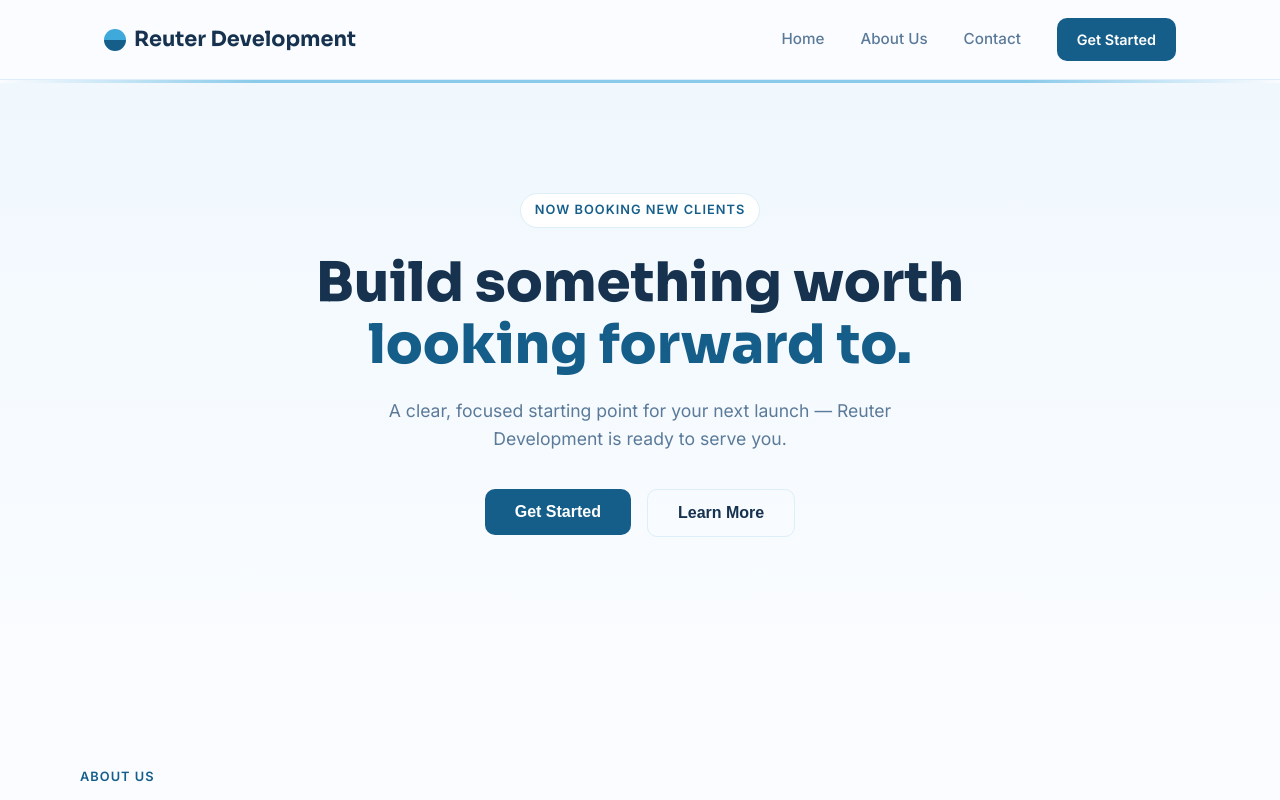
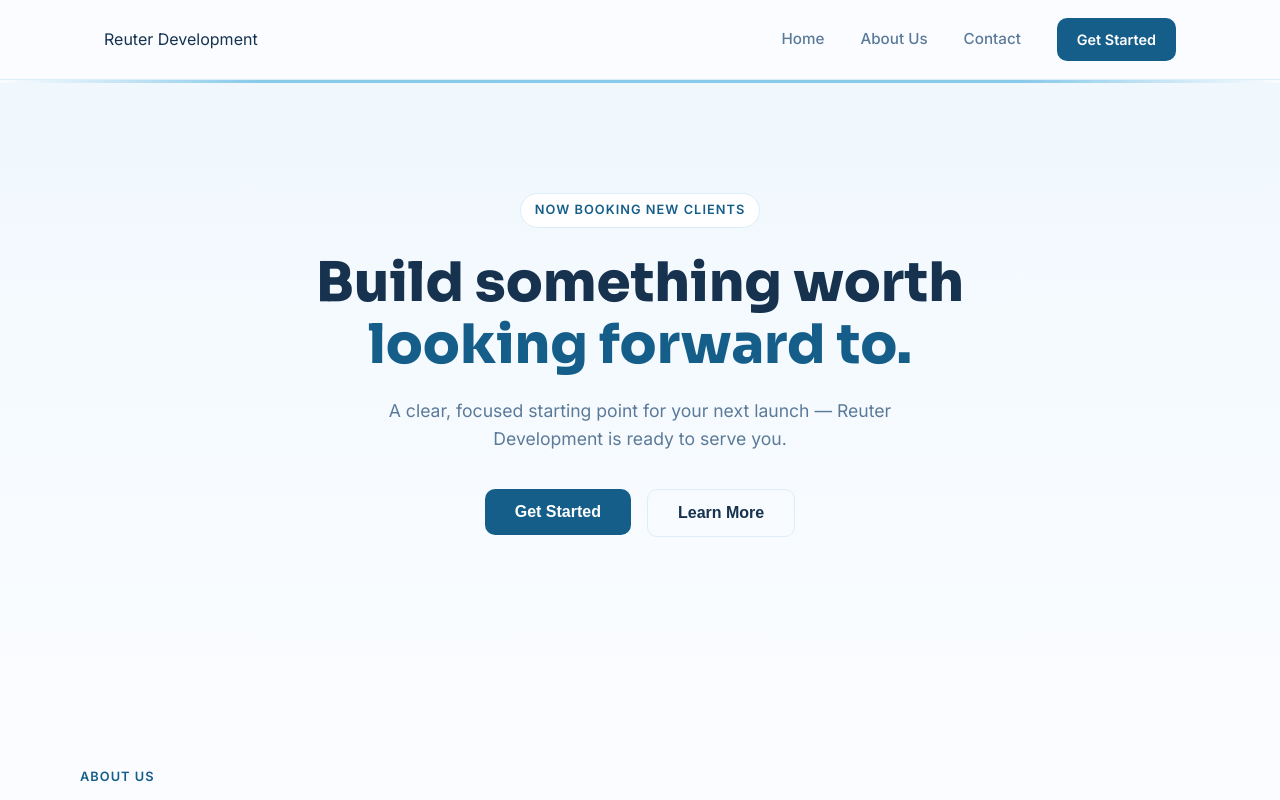
Before and after one commit to reuterShawn/landing-vue, a Vue app: page / in a window 1280 px wide. Shown: the top 800 px of the page. Built offline with nearby package versions, Linux system fonts and the light colour scheme.

Commit message:
Update wrangler tail

```diff
--- a/package.json
+++ b/package.json
@@ -9,6 +9,7 @@
     "preview": "vite preview"
   },
   "dependencies": {
+    "mimetext": "^3.0.28",
     "vue": "^3.4.0"
   },
   "devDependencies": {
--- a/src/components/Header.vue
+++ b/src/components/Header.vue
@@ -15,7 +15,7 @@ const closeMenu = () => {
 <template>
   <header>
     <nav class="nav">
-      <a href="#home" class="logo"><span class="logo-mark"></span>Reuter Development</a>
+      <a href="#home" ><span class="logo-mark"></span>Reuter Development</a>
       <div class="nav-links" :class="{ open: menuOpen }">
         <a href="#home" @click="closeMenu">Home</a>
         <a href="#about" @click="closeMenu">About Us</a>
```
Also changed, not shown: 4 other files (tests, documents, lock files or other folders).
